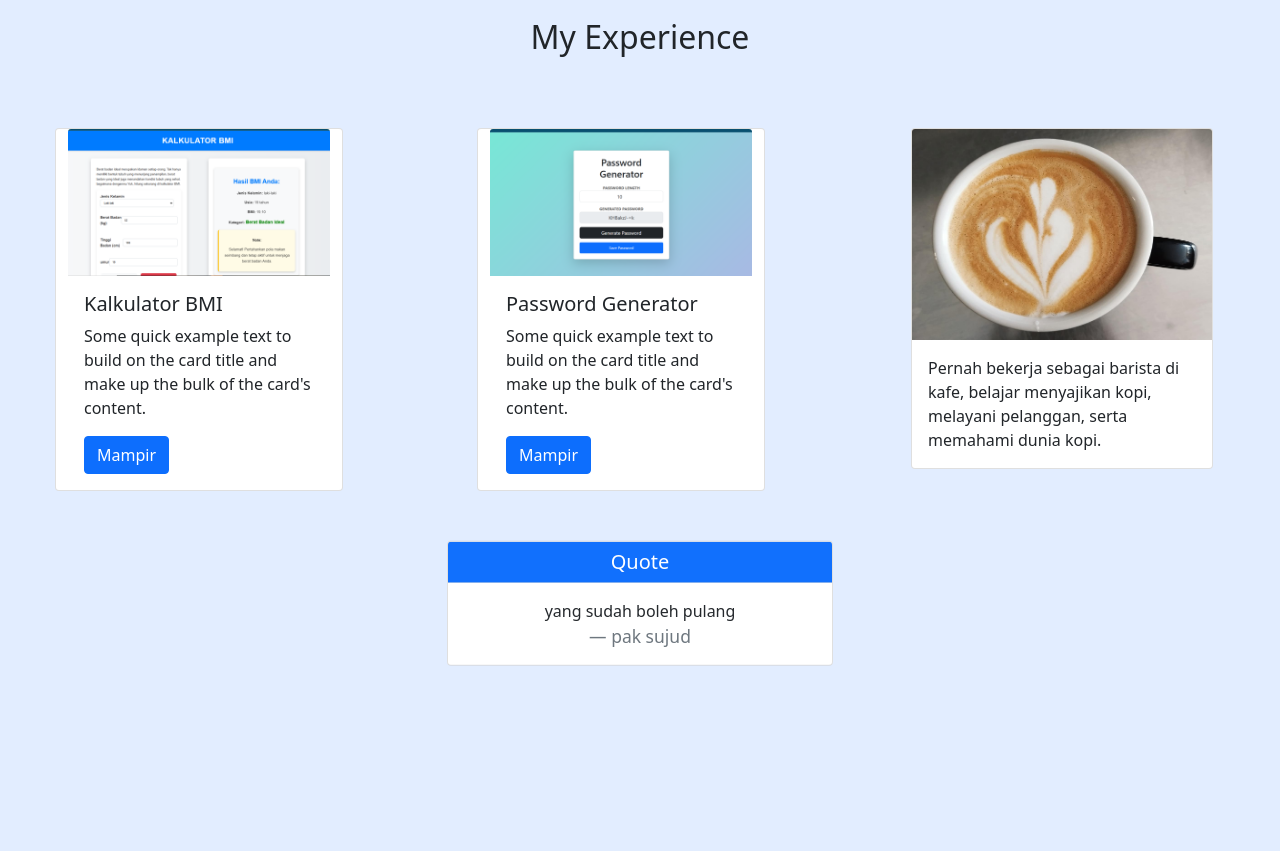
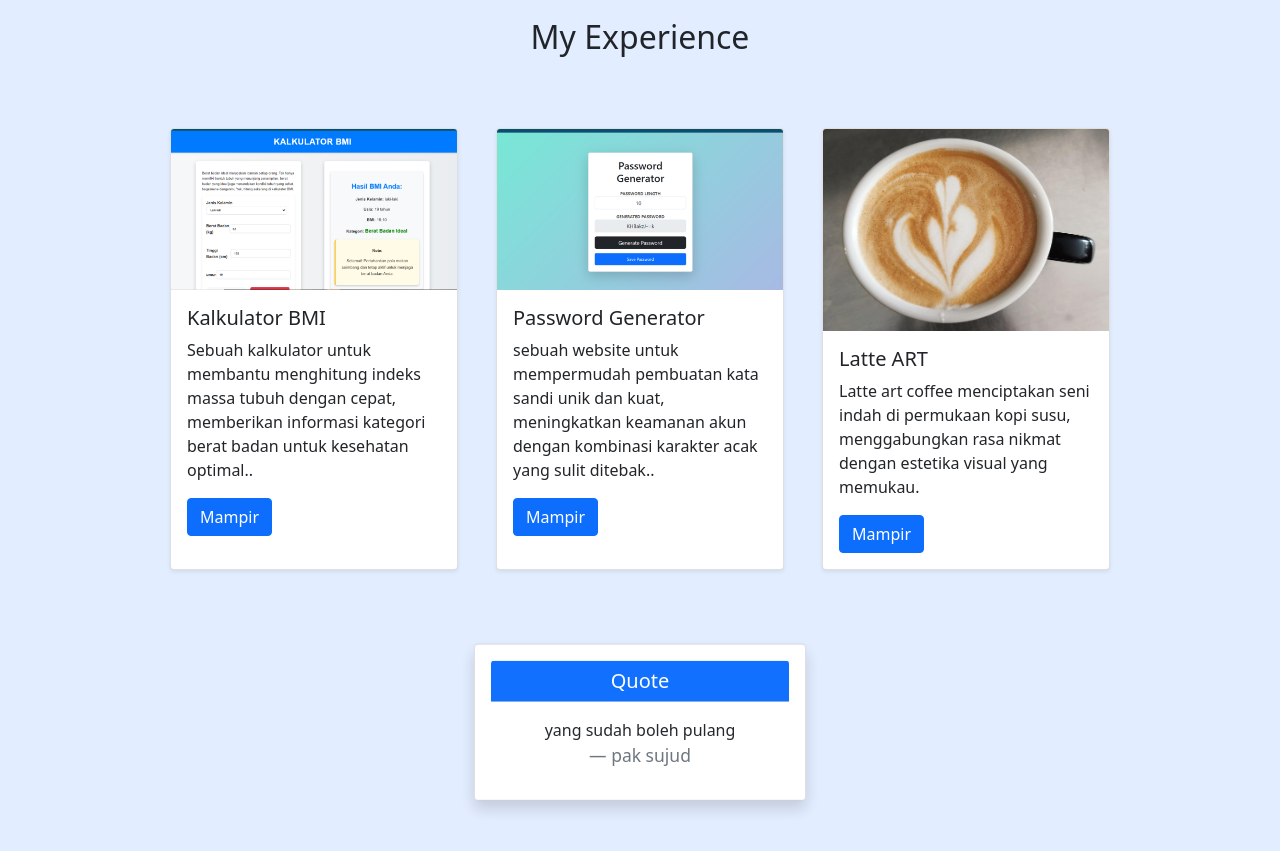
Before and after one commit to ifarx90/my-portofolio, a website: page index.html in a window 1280 px wide. Shown: the part 1360-2211 px from the top of the page. Drawn offline with nearby package versions, Linux system fonts and the light colour scheme.

Commit message:
memperbaiki padding dan margin pada section experience

```diff
--- a/index.html
+++ b/index.html
@@ -105,28 +105,35 @@
           </div>
         </div>
       </div>
-      <div class="row justify-content-around">
-        <div class="card" style="width: 18rem" data-aos="zoom-in-right" data-aos-easing="linear" data-aos-duration="700">
+      <div class="row justify-content-center">
+        <div class="col-md-3 col-10 mb-4 d-flex justify-content-center">
+          <div class="card shadow-sm bg-body-tertiary rounded" style="width: 18rem" data-aos="zoom-in-right" data-aos-easing="linear" data-aos-duration="700">
             <img src="img/experience/Kalkulator BMI.png" class="card-img-top" alt="Kalkulator BMI" />
             <div class="card-body">
               <h5 class="card-title">Kalkulator BMI</h5>
-            <p class="card-text">Some quick example text to build on the card title and make up the bulk of the card's content.</p>
+              <p class="card-text">Sebuah kalkulator untuk membantu menghitung indeks massa tubuh dengan cepat, memberikan informasi kategori berat badan untuk kesehatan optimal..</p>
               <a href="https://revou-fundamental-course.github.io/5-aug-24-ifarx90/" class="btn btn-primary">Mampir</a>
             </div>
           </div>
-        <div class="card" style="width: 18rem" data-aos="zoom-in-down" data-aos-easing="linear" data-aos-duration="700">
+        </div>
+        <div class="col-md-3 col-10 mb-4 d-flex justify-content-center">
+          <div class="card shadow-sm pbg-body-tertiary rounded" style="width: 18rem" data-aos="zoom-in-down" data-aos-easing="linear" data-aos-duration="700">
             <img src="img/experience/pass generator.png" class="card-img-top" alt="password generator" />
             <div class="card-body">
               <h5 class="card-title">Password Generator</h5>
-            <p class="card-text">Some quick example text to build on the card title and make up the bulk of the card's content.</p>
+              <p class="card-text">sebuah website untuk mempermudah pembuatan kata sandi unik dan kuat, meningkatkan keamanan akun dengan kombinasi karakter acak yang sulit ditebak..</p>
               <a href="#" class="btn btn-primary">Mampir</a>
             </div>
           </div>
-        <div class="col-md-3" data-aos="zoom-in-left" data-aos-easing="linear" data-aos-duration="700">
-          <div class="card">
-            <img src="img/experience/kopi.jpg" class="card-img-top" alt="latte art" />
+        </div>
+        <div class="col-md-3 col-10 mb-4 d-flex justify-content-center">
+          <div class="card shadow-sm bg-body-tertiary rounded" style="width: 18rem" data-aos="zoom-in-down" data-aos-easing="linear" data-aos-duration="700">
+            <img src="img/experience/kopi.jpg" class="card-img-top" alt="password generator" />
             <div class="card-body">
-              <p class="card-text">Pernah bekerja sebagai barista di kafe, belajar menyajikan kopi, melayani pelanggan, serta memahami dunia kopi.</p>
+              <h5 class="card-title">Latte ART</h5>
+              <p class="card-text">Latte art coffee menciptakan seni indah di permukaan kopi susu, menggabungkan rasa nikmat dengan estetika visual yang memukau.</p>
+              <a href="#" class="btn btn-primary">Mampir</a>
+            </div>
           </div>
         </div>
       </div>
@@ -134,7 +141,7 @@
         <div class="container p-5" data-aos="fade-up" data-aos-duration="3000">
           <div class="row justify-content-center">
             <div class="col-md-6 col-lg-4">
-              <div class="card" style="max-width: 400px">
+              <div class="card shadow p-3 mb-5 bg-body-tertiary rounded" style="max-width: 400px">
                 <div class="card-header bg-primary text-white text-center">
                   <h5 class="mb-0">Quote</h5>
                 </div>
@@ -276,7 +283,7 @@
     <script src="https://cdn.jsdelivr.net/npm/gsap@3.12.7/dist/TextPlugin.min.js"></script>
     <script>
       gsap.registerPlugin(TextPlugin);
-      gsap.to('.lead', {duration: 3, delay: 2.5, text: 'Calon Orang Sukses.'});
+      gsap.to(".lead", { duration: 3, delay: 2.5, text: "Calon Orang Sukses." });
       gsap.from(".jumbotron img", { opacity: 0, rotationY: 360, duration: 2.5 });
       gsap.from(".profil-nama", { duration: 1, Y: 5, opacity: 0, delay: 2, ease: "back" });
     </script>
--- a/style.css
+++ b/style.css
@@ -1,3 +1,6 @@
+html, body {
+  overflow-x: hidden;
+}
 
 .jumbotron {
     padding-top: 6rem;
@@ -6,7 +9,6 @@
 }
 #experience{
     background-color: #e2edff;
-
 }
 
   section {
```
Lines whose indentation alone changed are shown as unchanged.
